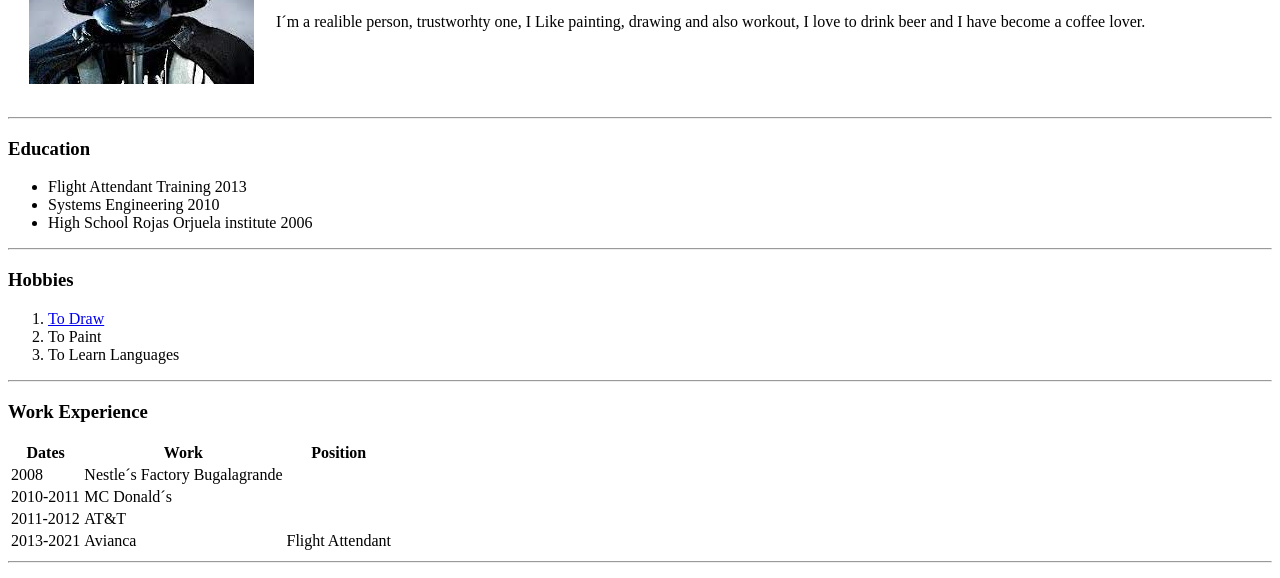
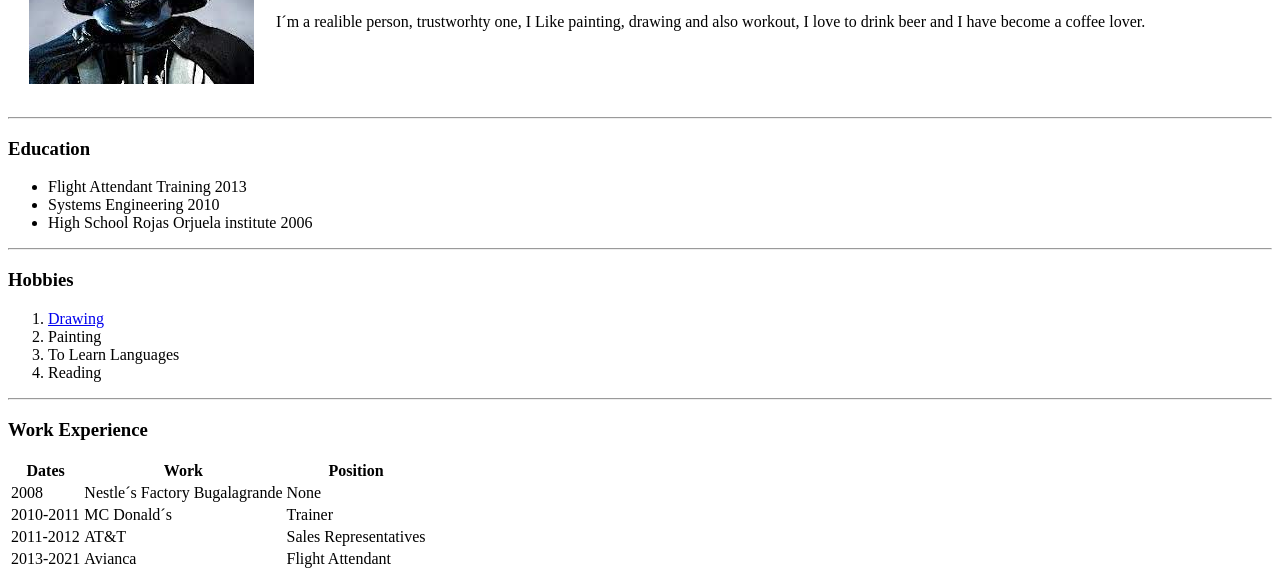
Before and after one commit to CEZU404/CV, a plain HTML site: page index.html in a window 1280 px wide. Shown: the part 170-748 px from the top of the page. Drawn offline with Linux system fonts and the light colour scheme.

Commit message:
Update index.html

```diff
--- a/index.html
+++ b/index.html
@@ -8,7 +8,7 @@
 <body>
   <table cellspacing="20">
     <tr>
-      <td><img src="images/soytupadre.jpg" alt="Darth Vader´s profile picture"></td>
+      <td><img src="images/Soytupadre.jpg" alt="Darth Vader´s profile picture"></td>
       <td>
         <h1>Camilo Ernesto Zamora</h1>
         <p><em>Flight Attendant in <a href="https://www.avianca.com/co/es/">Avianca</a><strong></strong>.</em></p>
@@ -27,9 +27,10 @@
   <hr>
   <h3>Hobbies</h3>
   <ol>
-    <li> <a href="https://www.youtube.com/watch?v=fwO5brxzWDo">To Draw</a></li>
-    <li>To Paint</li>
+    <li> <a href="https://www.youtube.com/watch?v=fwO5brxzWDo">Drawing</a></li>
+    <li>Painting</li>
     <li>To Learn Languages</li>
+    <li>Reading</li>
   </ol>
   <hr>
   <h3>Work Experience</h3>
@@ -45,14 +46,17 @@
       <tr>
         <td>2008 </td>
         <td>Nestle´s Factory Bugalagrande</td>
+        <td>None</td>
       </tr>
       <tr>
         <td>2010-2011</td>
         <td>MC Donald´s</td>
+        <td>Trainer</td>
       </tr>
       <tr>
         <td>2011-2012</td>
         <td>AT&T</td>
+        <td>Sales Representatives</td>
       <tr>
         <td>2013-2021</td>
         <td>Avianca</td>
```
